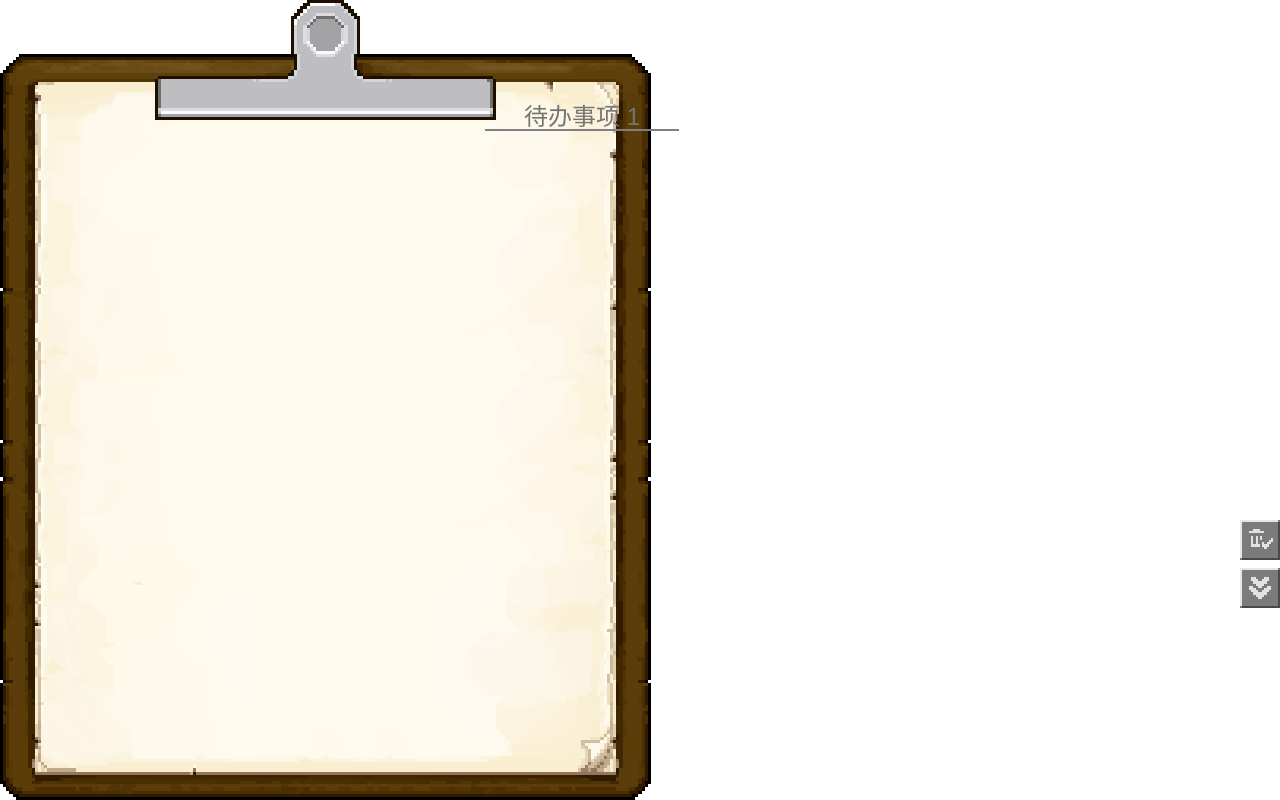
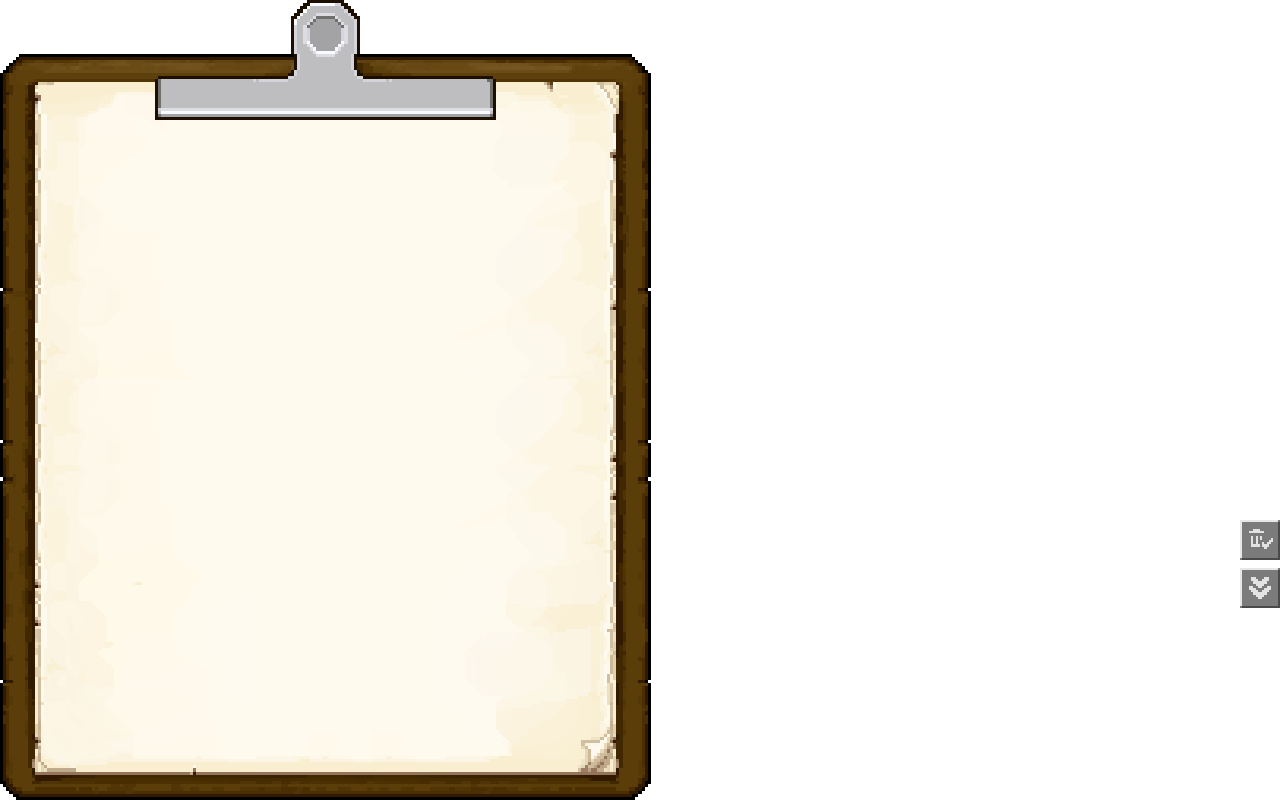
Before and after one commit to SilverAkatoki/tauri-todo-list, a Vue app: page / in a window 1280 px wide. Built offline with nearby package versions, Linux system fonts and the light colour scheme.

Commit message:
使用计算属性则无法修改，修复 bug

```diff
--- a/src/App.vue
+++ b/src/App.vue
@@ -1,9 +1,9 @@
 <script setup lang="ts">
-import { onMounted, onUnmounted, Ref, ref, watch, watchEffect, computed } from 'vue';
+import { onMounted, onUnmounted, Ref, ref, watch, watchEffect } from 'vue';
 import Task from './components/Task.vue';
 import { invoke } from '@tauri-apps/api/core';
 import { getCurrentWindow } from '@tauri-apps/api/window';
-import { ClipboardType, TaskType } from './types.ts';
+import { ClipboardType } from './types.ts';
 import { debounce } from './utils.ts';
 
 const clipboards: Ref<ClipboardType[]> = ref([]);
@@ -105,22 +105,6 @@ const handleKeyChangeClipboard = (e: KeyboardEvent) => {
   }
 };
 
-// 不用计算属性会在未读取文件信息时报错
-const currentClipboardTitle = computed<string>(() => {
-  if (clipboards.value.length === 0) {
-    return "";
-  }
-  return clipboards.value[clipboardIndex.value].title;
-});
-
-// 同上
-const currentClipboardTasks = computed<TaskType[]>(() => {
-  if (clipboards.value.length === 0) {
-    return [];
-  }
-  return clipboards.value[clipboardIndex.value].tasks;
-});
-
 onMounted(() => {
   fetchData();
   document.addEventListener("click", updateCanChangeClipboard, { passive: true });
@@ -147,16 +131,16 @@ watchEffect(() => { });
       <div class="inner-page-container" @contextmenu.prevent @keydown.up.prevent="handleKeyUp"
         @keydown.down.prevent="handleKeyDown" @keydown.esc.capture="getCurrentWindow().close()">
         <div class="page__header">
-          <input type="text" class="title" :placeholder="`待办事项 ${clipboardIndex + 1}`" v-model="currentClipboardTitle"
-            ref="titleRef" />
+          <input type="text" class="title" v-if="clipboards.length !== 0" :placeholder="`待办事项 ${clipboardIndex + 1}`"
+            v-model="clipboards[clipboardIndex].title" ref="titleRef" />
         </div>
         <div class="outer-task-container">
           <button class="change-clipboard-button change-clipboard-button_left" @click="--clipboardIndex"
             :style="{ visibility: clipboardIndex > 0 ? 'visible' : 'hidden' }" />
           <div class="task-container">
-            <task v-for="(task, index) in currentClipboardTasks" :key="index" v-model:description="task.description"
-              v-model:is-completed="task.isCompleted" @task-focused="focusedIndex = index"
-              :has-focused="focusedIndex === index" ref="taskRefs" />
+            <task v-if="clipboards.length !== 0" v-for="(task, index) in clipboards[clipboardIndex].tasks" :key="index"
+              v-model:description="task.description" v-model:is-completed="task.isCompleted"
+              @task-focused="focusedIndex = index" :has-focused="focusedIndex === index" ref="taskRefs" />
           </div>
           <button :style="{ visibility: clipboardIndex < clipboards.length - 1 ? 'visible' : 'hidden' }"
             class="change-clipboard-button change-clipboard-button_right" @click="++clipboardIndex"></button>
```
